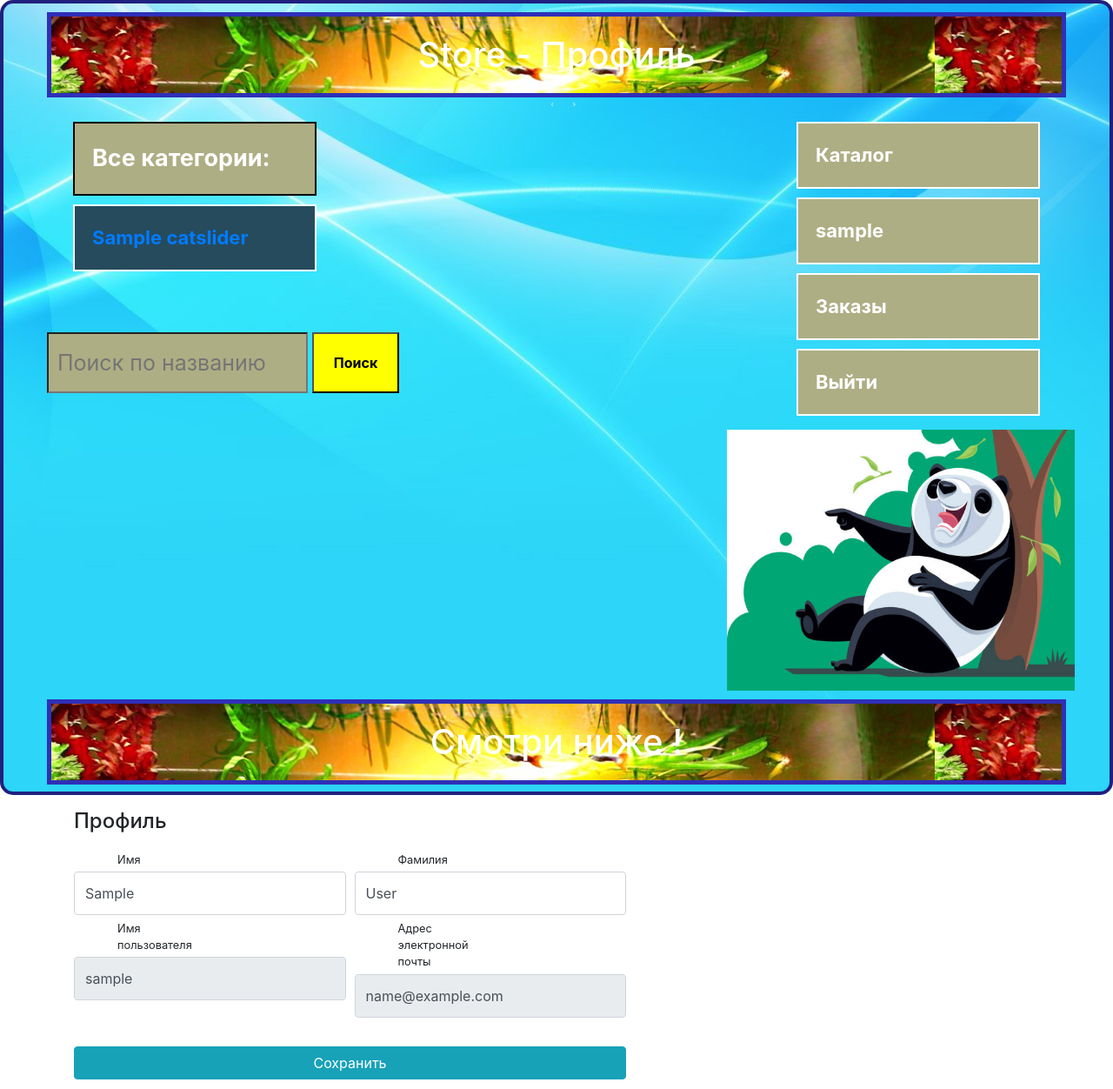
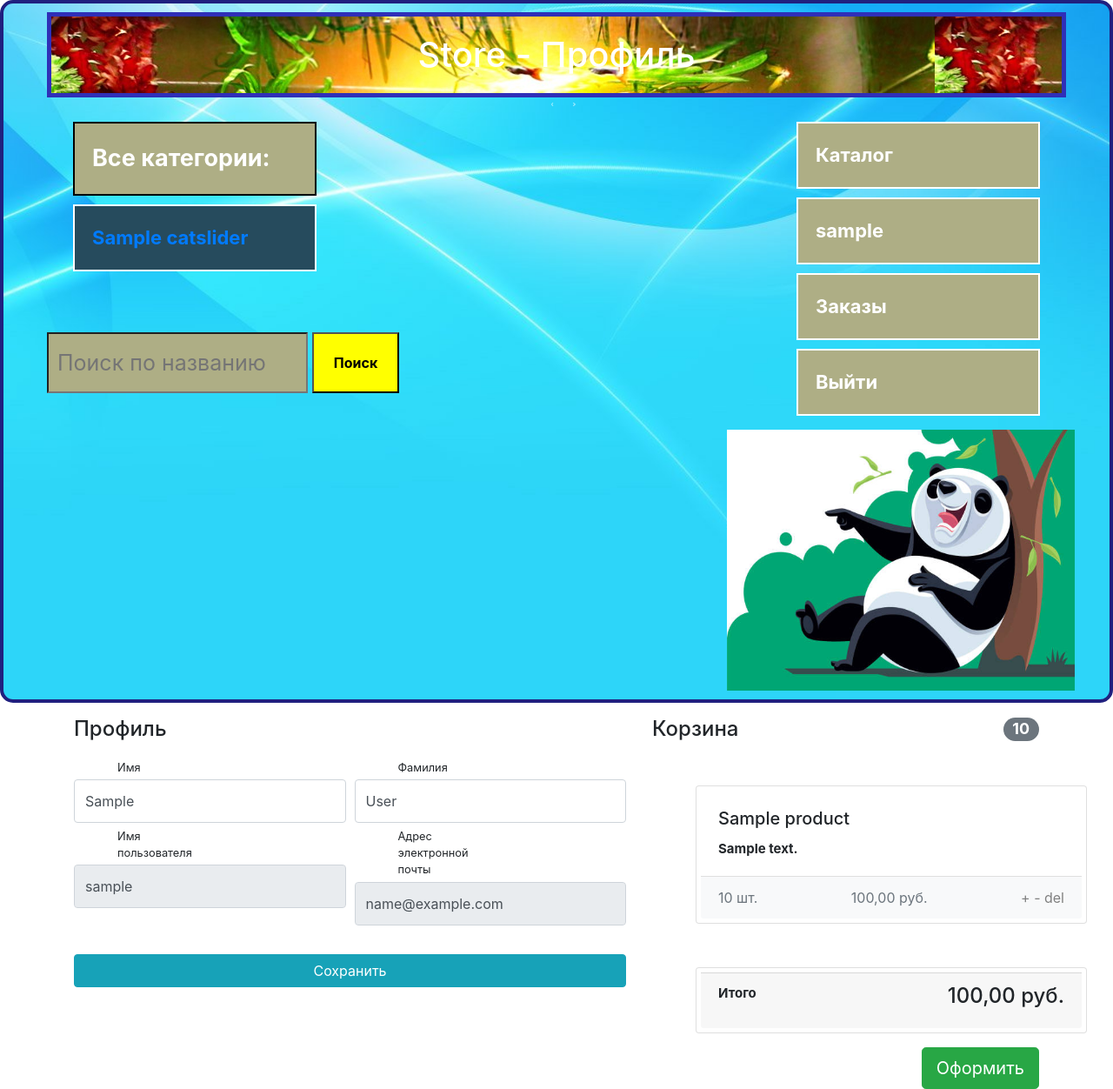
Before and after one commit to wadimkravtsov/Fish, a Django app: page /users/profile/ in a window 1280 px wide. Shown: the whole page at 87% size. Run offline with Django 5.2, Linux system fonts and the light colour scheme; a user stored in the database is signed in; tables that the repository leaves empty hold one stand-in row (values such as "Sample post"); grey boxes marked "Sample" are stand-in pictures.

Commit message:
three after baskets before orders

```diff
--- a/first/aqua/products/admin.py
+++ b/first/aqua/products/admin.py
@@ -1,5 +1,5 @@
 from django.contrib import admin
-from .models import CatSlider, Product, Photo
+from .models import CatSlider, Product, Photo, Basket
 
 
 
@@ -20,3 +20,4 @@
 admin.site.register(CatSlider)
 admin.site.register(Product,ProductAdmin)
 admin.site.register(Photo,PhotoAdmin)
+admin.site.register(Basket)
--- a/first/aqua/products/models.py
+++ b/first/aqua/products/models.py
@@ -1,4 +1,5 @@
 from django.db import models
+from django.contrib.auth.models import User
 
 class CatSlider(models.Model):
     cat_name = models.CharField(max_length=200, verbose_name="Название")
@@ -41,3 +42,19 @@
     class Meta:
         verbose_name = 'изображение'
         verbose_name_plural = 'изображения'
+
+class Basket(models.Model):
+    user = models.ForeignKey(User, on_delete=models.CASCADE)
+    product = models.ForeignKey(Product, on_delete=models.CASCADE, verbose_name="Товар")
+    quantity = models.PositiveIntegerField(default=0, verbose_name='Количество товара')
+    create_database = models.DateTimeField(auto_now_add=True)
+
+    def __str__(self):
+        return f"Корзина для {self.user.username} | Продукт {self.product.name}"
+
+    def sum(self):
+        return self.quantity * self.product.price
+
+    class Meta:
+        verbose_name = 'товар в корзину'
+        verbose_name_plural = 'корзина'
--- a/first/aqua/products/templates/products/base.html
+++ b/first/aqua/products/templates/products/base.html
@@ -52,7 +52,7 @@
                 <img src="../../static/panda/panda.jpg" alt="Панда" width="400" height="300">
             </div>
         </div>
-            <h1>Смотри ниже !</h1>
+<!--            <h1>Смотри ниже !</h1>-->
     </div>
     {% block content %}
     {% endblock %}
--- /dev/null
+++ b/first/aqua/products/templates/products/basket.html
@@ -0,0 +1,46 @@
+
+{% if baskets %}
+<div class="col-lg-5">
+            <h4 class="mt-3 mb-3 d-flex justify-content-between align-items-center mb-3">
+                Корзина <span class="badge badge-secondary badge-pill">{{ total_quantity }}</span>
+            </h4>
+            {% for basket in baskets %}
+            <div class="card mb-3">
+                <div class="card-body">
+                    <h5 class="card-title">{{ basket.product.name }}</h5>
+                    <p class="card-text">{{ basket.product.short_description }}</p>
+                </div>
+                <ul class="list-group list-group-flush">
+                    <li class="list-group-item d-flex justify-content-between lh-condensed bg-light">
+                        <span class="text-muted">{{ basket.quantity }} шт.</span>
+                        <span class="text-muted">{{ basket.sum }} руб.</span>
+                        <span class="text-muted">
+                            <a href="{% url 'basket_add' basket.product.id %}" style="text-decoration: none; color: gray;">
+                            +
+                            </a>
+                            <a href="{% url 'basket_minus' basket.product.id %}" style="text-decoration: none; color: gray;">
+                            -
+                            </a>
+                            <a href="{% url 'basket_delete' basket.id %}" style="text-decoration: none; color: gray;">
+                            del
+                            </a>
+                        </span>
+                    </li>
+                </ul>
+            </div>
+            {% endfor %}
+            <div class="card mb-3">
+                <div class="card-footer">
+                    <p class="float-left">Итого</p>
+                    <h4 class="float-right">{{ total_sum }} руб.</h4>
+                </div>
+            </div>
+            <a href="/" class="btn btn-success btn-lg float-right">Оформить</a>
+        </div>
+ {% else %}
+ <div class="col-lg-5">
+            <h4 class="mt-3 mb-3 text-center">
+                Корзина пуста
+            </h4>
+ </div>
+ {% endif %}
--- a/first/aqua/products/templates/products/product.html
+++ b/first/aqua/products/templates/products/product.html
@@ -20,7 +20,7 @@
         <div class="long-text">
             {{ product.description }}
         </div>
-        <a href="/" class="btn-product">В КОРЗИНУ</a>
+        <a href="{% url 'basket_add' product.id %}" class="btn-product">В КОРЗИНУ</a>
         <img src="../../static/panda/panda.jpg" class="panda" alt="Панда" width="500" height="375">
     </div>
 </div>
--- a/first/aqua/products/urls.py
+++ b/first/aqua/products/urls.py
@@ -7,4 +7,7 @@
     path('products/', views.products, name='products'),
     path('products/<int:category_id>/', views.products, name='category'),
     path('product/<int:pk>/', views.product, name='product'),
+    path('products/basket-add/<int:product_id>/', views.basket_add, name='basket_add'),
+    path('products/basket-minus/<int:product_id>/', views.basket_minus, name='basket_minus'),
+    path('products/basket-delete/<int:basket_id>/', views.basket_delete, name='basket_delete'),
 ]
--- a/first/aqua/users/templates/users/profile.html
+++ b/first/aqua/users/templates/users/profile.html
@@ -60,7 +60,7 @@
                 </div>
             </form>
         </div>
-
+        {% include 'products/basket.html' %}
     </div>
 </div>
 
--- a/first/aqua/users/views.py
+++ b/first/aqua/users/views.py
@@ -1,6 +1,7 @@
 from django.shortcuts import render, redirect
 from .forms import UserLoginForm,  UserRegistrationForm, UserProfileForm
 from django.contrib import auth, messages
+from products.models import Basket
 from products.models import CatSlider
 from django.contrib.auth.decorators import login_required
 
@@ -76,17 +77,17 @@
     else:
         form = UserProfileForm(instance=user)
 
-    # baskets = Basket.objects.filter(user=user)
-    # total_quantity = sum(basket.quantity for basket in baskets)  # [7, 3, 2] = 12
-    # total_sum = sum(basket.sum() for basket in baskets)
+    baskets = Basket.objects.filter(user=user)
+    total_quantity = sum(basket.quantity for basket in baskets)  # [7, 3, 2] = 12
+    total_sum = sum(basket.sum() for basket in baskets)
 
     context = {
         'title': 'Store - Профиль',
         'form': form,
-        'slider_list': slider_list
-        # 'baskets': Basket.objects.filter(user=user),
-        # 'total_quantity': total_quantity,
-        # 'total_sum': total_sum
+        'slider_list': slider_list,
+        'baskets': Basket.objects.filter(user=user),
+        'total_quantity': total_quantity,
+        'total_sum': total_sum
     }
     return render(request, 'users/profile.html', context)
 
```
Also changed, not shown: first/aqua/products/views.py (+36 -2 lines), first/aqua/products/migrations/0004_alter_product_options_basket.py (added).
